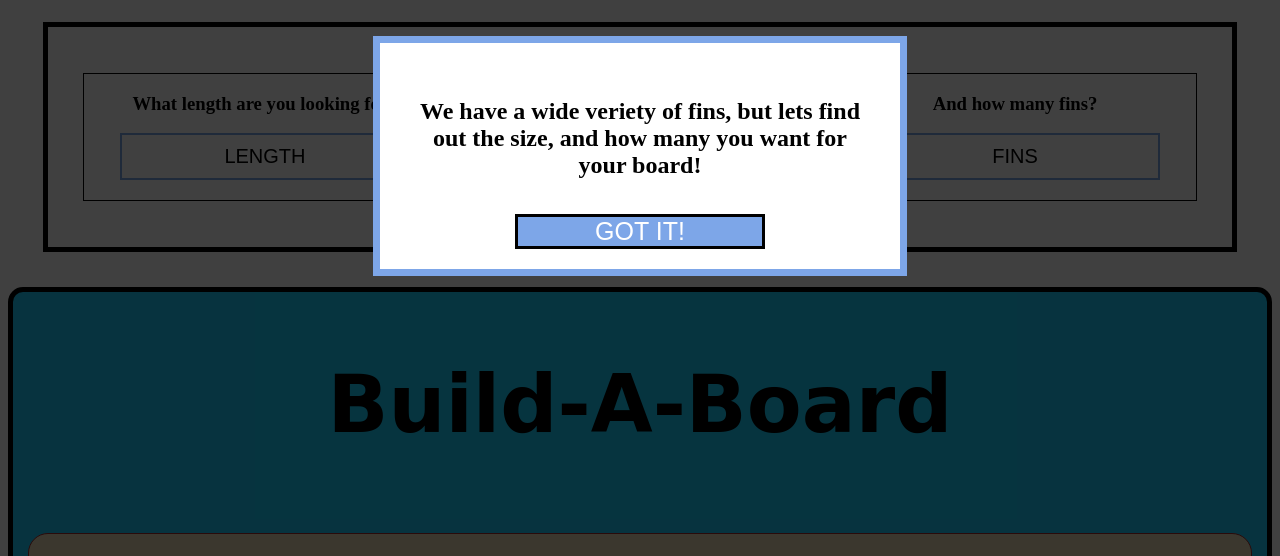
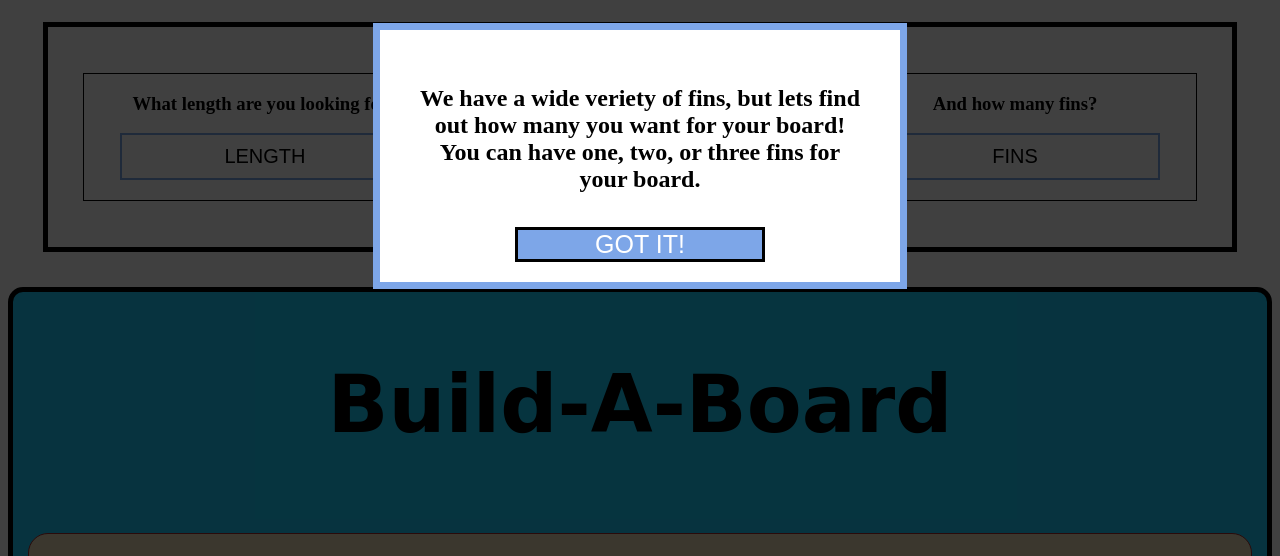
Before and after one commit to GMart818/genAssemProj, a plain HTML site: page index.html in a window 1280 px wide. Both pictures are taken after a click on the button "FINS". Shown: the part 673-1229 px from the top of the page. Drawn offline with Linux system fonts and the light colour scheme.

Commit message:
last fixes

```diff
--- a/index.html
+++ b/index.html
@@ -58,7 +58,7 @@
         </button>
         <aside class="modal modal-off" id="fins-modal">
           <section class='modal_window'>
-            <h2 class='modal_text'> We have a wide veriety of fins, but lets find out the size, and how many you want for your board!
+            <h2 class='modal_text'> We have a wide veriety of fins, but lets find out how many you want for your board! You can have one, two, or three fins for your board.
             </h2>
             <button class='got-it-button' id="fins-got-it">GOT IT!
             </button>
```
